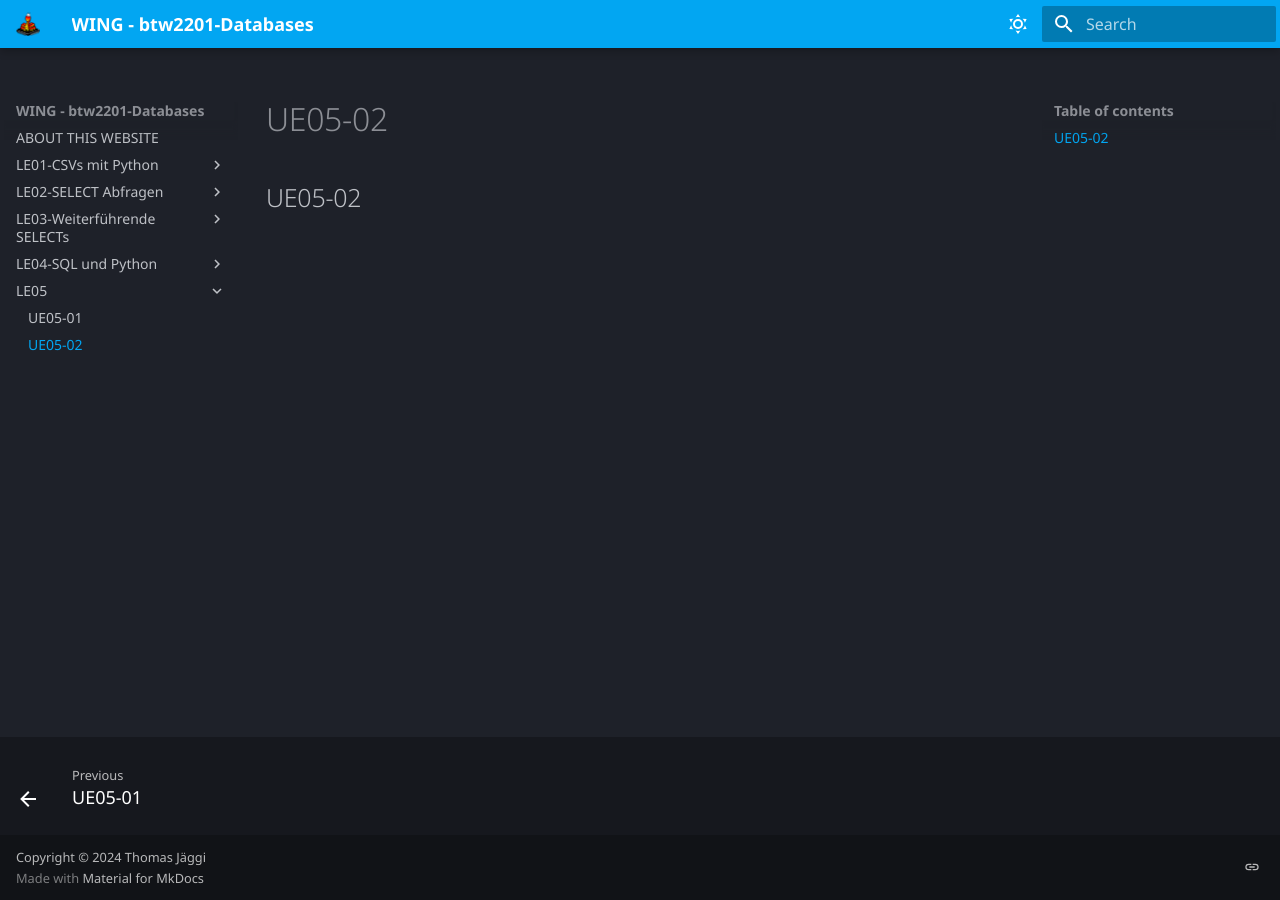
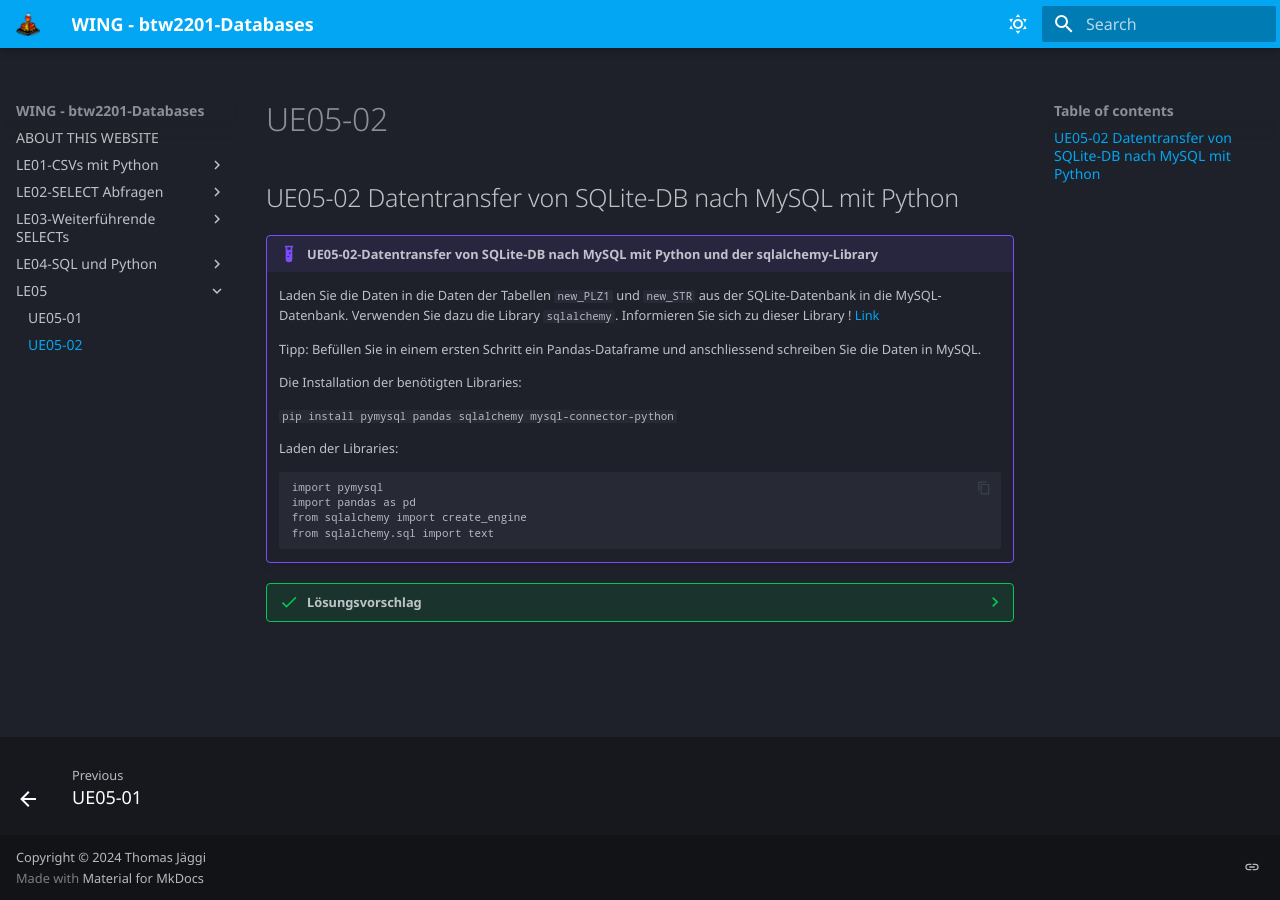
Before and after one commit to tjaeggi/btw2201_databases, an MkDocs documentation site: the page built from docs/le05/ue05-02.md, in a window 1280 px wide. Built offline with MkDocs 1.6.1 and Material for MkDocs 9.7.7, drawn with Linux system fonts in a browser that asks for light colours; some web fonts are replaced; part of the change alters nothing that is shown.

Commit message:
Sun Oct 20 08:32:55 PM CEST 2024

````diff
--- a/docs/le05/ue05-02.md
+++ b/docs/le05/ue05-02.md
@@ -1 +1,129 @@
-## UE05-02
+## UE05-02 Datentransfer von SQLite-DB nach MySQL mit Python
+
+
+!!! example "UE05-02-Datentransfer von SQLite-DB nach MySQL mit Python und der sqlalchemy-Library"
+
+    Laden Sie die Daten in die  Daten der Tabellen `new_PLZ1` und `new_STR` aus der SQLite-Datenbank in die MySQL-Datenbank.
+    Verwenden Sie dazu die Library `sqlalchemy`.
+    Informieren Sie sich zu dieser Library !   [Link](https://www.sqlalchemy.org/){:target="_blank"}
+
+    Tipp: Befüllen Sie in einem ersten Schritt ein Pandas-Dataframe und anschliessend schreiben Sie die Daten in MySQL.
+
+    Die Installation der benötigten Libraries:
+
+    `pip install pymysql pandas sqlalchemy mysql-connector-python`
+
+    Laden der Libraries:
+
+    ```
+    import pymysql
+    import pandas as pd
+    from sqlalchemy import create_engine
+    from sqlalchemy.sql import text
+    ```
+
+
+
+
+??? success "Lösungsvorschlag"
+
+    ```py linenums="1"
+    """
+    File: ue05-02.py
+    Author: Thomas Jäggi
+    Date: 20.10.2024
+    Description: Transfer Data from SQLite to MySQL using Python-Library
+                 sqlalchemy for tables NEW_PLZ1 and NEW_STR
+    """
+    # Needed Libraries:
+    # pip install pandas sqlalchemy mysql-connector-python
+    # oder wenn Sie mit anaconda als Library-Manager arbeiten:
+    # conda install anaconda::sqlalchemy
+    # conda install anaconda::mysql-connector-python
+    # conda install anaconda::pandas
+
+    import os
+    import sqlite3
+    import pymysql as mysql
+    import pandas as pd
+    # SQLAlchemy is a popular Python SQL toolkit and Object-Relational Mapping (ORM) library.
+    # Essentially, it bridges the gap between Python programming and SQL databases.
+    from sqlalchemy import create_engine
+    # The create_engine function in SQLAlchemy is used to establish a connection to a database.
+    # Think of it as the gateway between your Python application and the database.
+
+    from sqlalchemy.sql import text
+    # needed for wrapping SQL-statements into text()
+
+    # Create a connection string using SQLAlchemy.
+    # Replace the placeholder values with your actual database credentials.
+    username = 'tom'
+    password = 'mysecretmySQLpassword'
+    hostname = 'hercule.lan.tj'
+    database = 'pytest'
+
+    # Create a connection string for MySQL
+    connection_string = f'mysql+mysqlconnector://{username}:{password}@{hostname}/{database}'
+
+    # Create an engine
+    engine = create_engine(connection_string)
+
+    # Now you can use the engine to connect to the database
+    con_mysql = engine.connect()
+
+    # SQLite Datenbank öffnen und verbinden
+    connsqlite = sqlite3.connect(os.path.join('/home/tom/work/bfh-btw2201/Exercise-DB/','StrassenverzPost.db'))
+    # Cursor definieren für SQLite
+    cursqlite = connsqlite.cursor()
+
+    # Tabellen NEW_PLZ1 und NEW_STR in Dataframes abfüllen
+    # ================
+    sqlquery1 = "SELECT * FROM NEW_PLZ1;"
+    # Read all data from SQLite into Dataframe df
+    df_new_plz1 = pd.read_sql(sqlquery1,con=connsqlite) #
+    print(df_new_plz1.head(10))
+
+    sqlquery2 = "SELECT * FROM NEW_STR;"
+    # Read all data from SQLite into Dataframe df
+    df_new_str = pd.read_sql(sqlquery2,con=connsqlite) #
+    print(df_new_str.head(10))
+    # ================
+
+    # Schliesse Cursor und Verbindung zu SQLite
+    cursqlite.close()
+    connsqlite.close()
+
+    # Write the DataFrames to the MySQL tables in Schema defined in the Connection "connection_string"
+    # Generic Statement:
+    # df.to_sql('your_table', con=engine, if_exists='replace', index=False)
+    # your_table: The name of the table you want to write to.
+    # con=engine: The connection to your MySQL database.
+    # if_exists='replace': Replace the table if it already exists. You can also use
+    #                      'append' to add to an existing table without deleting it.
+    # index=False: Do not write DataFrame index as a column.
+    df_new_plz1.to_sql('NEW_PLZ1', con=con_mysql, if_exists='replace', index=False)
+    df_new_str.to_sql('NEW_STR', con=con_mysql, if_exists='replace', index=False)
+
+    # Is there data in Table NEW_STR ?
+    result1 = con_mysql.execute(text("SELECT * FROM NEW_STR LIMIT 5"))
+    for row in result1:
+        print(row)
+
+    # Is there data in Table NEW_PLZ1 ?
+    result3 = con_mysql.execute(text("SELECT * FROM NEW_PLZ1 LIMIT 5"))
+    for row in result3:
+        print(row)
+
+    # How many rows in Table NEW_PLZ1 ?
+    result4 = con_mysql.execute(text("SELECT count(*) FROM NEW_PLZ1"))
+    for row in result4:
+        print("rows transfered into NEW_PLZ1:",row[0])
+
+    # How many rows in Table NEW_STR ?
+    result2 = con_mysql.execute(text("SELECT count(*) FROM NEW_STR"))
+    for row in result2:
+        print("rows transfered into  NEW_STR:", row[0])
+
+    # Close the mySQL-connection
+    con_mysql.close()
+    ```
````
